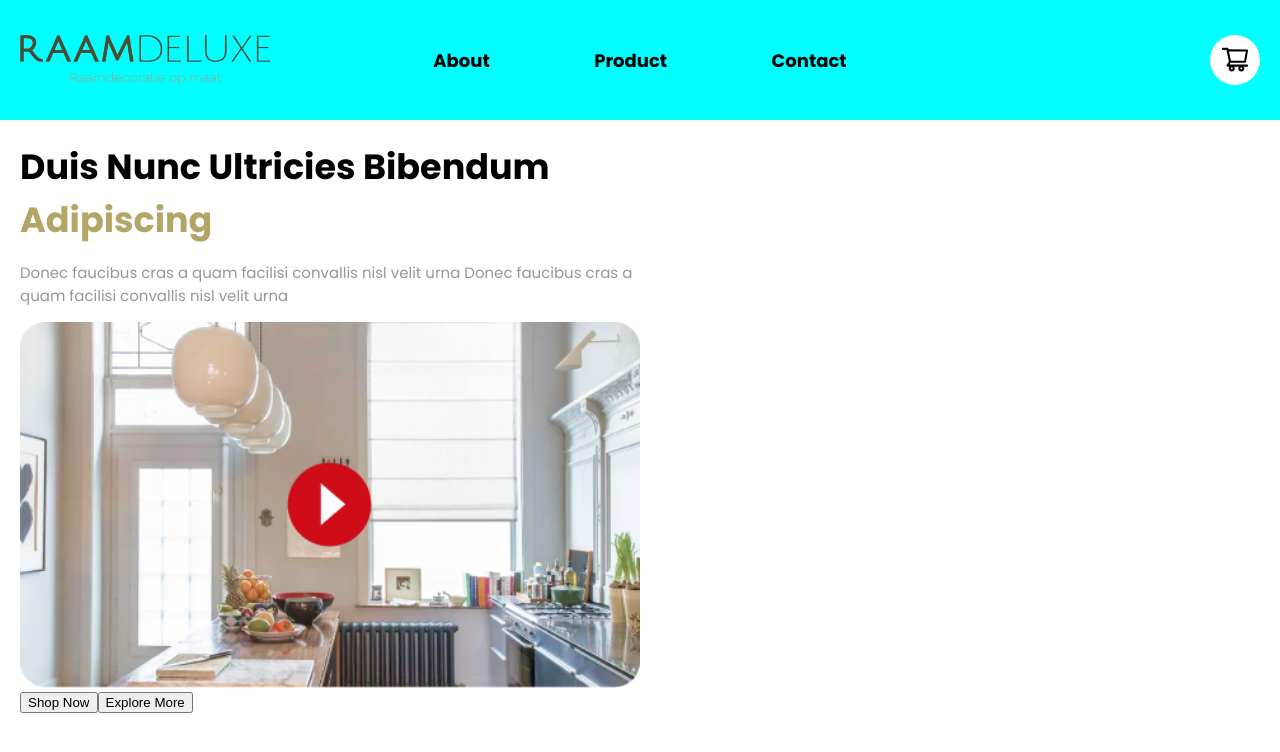
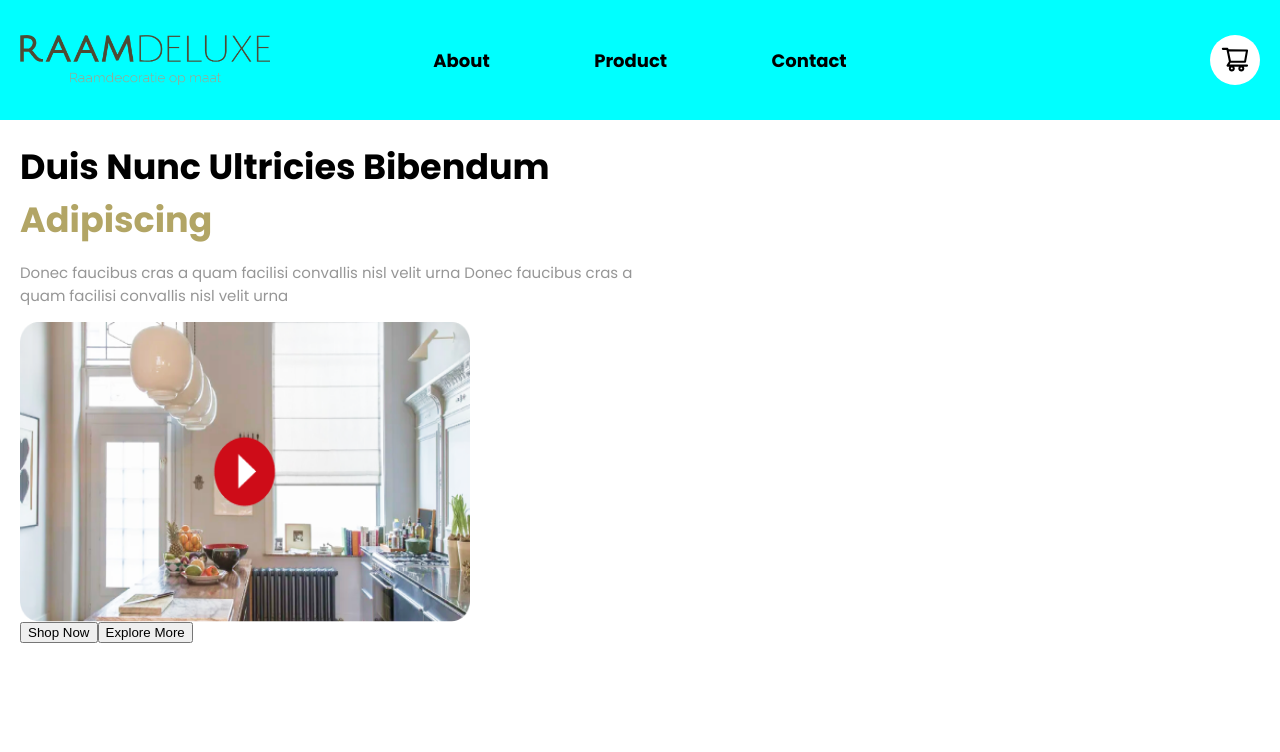
Before and after one commit to Raamdeluxe/blindsar-mvp, a React (Create React App) app: page / in a window 1280 px wide. Shown: the top 752 px of the page. Built offline with nearby package versions, Linux system fonts and the light colour scheme.

Commit message:
top_section improvements

```diff
--- a/src/Components/TopSection/TopSection.module.css
+++ b/src/Components/TopSection/TopSection.module.css
@@ -24,8 +24,8 @@
 }
 
 .video_container {
-	width: 100%;
-	min-height: 300px;
+	width: 450px;
+	height: 300px;
 }
 
 .instruction_video {
```
